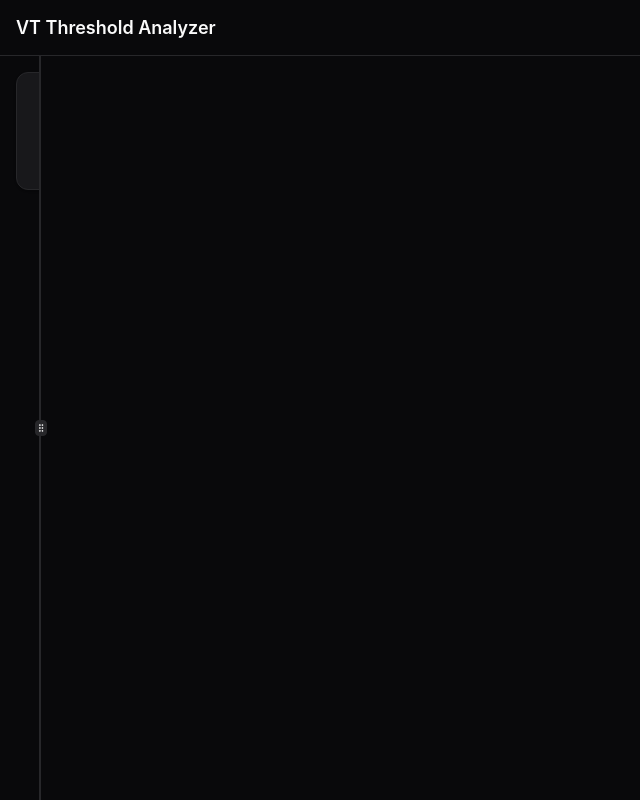
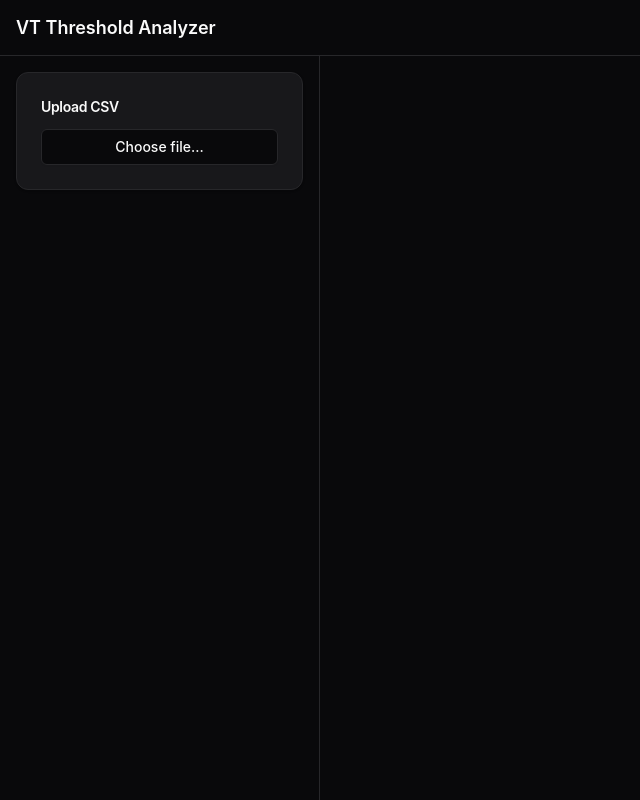
Before and after one commit to findingeq/Analyzer-App, a React (Vite) app in the folder web/: page / in a window 1280 px wide. Shown: the whole page, without its empty margins (0-640 px from the left). Built offline with nearby package versions, Linux system fonts and the light colour scheme.

Commit message:
Simplify DashboardShell layout for debugging
Remove resizable panels temporarily to debug empty UI issue.
Use fixed-width sidebar layout to isolate rendering problem.

```diff
--- a/web/src/components/layout/DashboardShell.tsx
+++ b/web/src/components/layout/DashboardShell.tsx
@@ -4,12 +4,6 @@
  */
 
 import type { ReactNode } from "react";
-import {
-  ResizablePanelGroup,
-  ResizablePanel,
-  ResizableHandle,
-} from "@/components/ui/resizable";
-import { ScrollArea } from "@/components/ui/scroll-area";
 
 interface DashboardShellProps {
   sidebar: ReactNode;
@@ -32,34 +26,20 @@ export function DashboardShell({ sidebar, chart, footer }: DashboardShellProps)
         </div>
       </header>
 
-      {/* Main Content */}
-      <div className="flex-1 overflow-hidden">
-        <ResizablePanelGroup orientation="horizontal" className="h-full">
-          {/* Sidebar Panel */}
-          <ResizablePanel
-            defaultSize={25}
-            minSize={15}
-            maxSize={40}
-            className="border-r border-border"
-          >
-            <ScrollArea className="h-full">
-              <div className="p-4">{sidebar}</div>
-            </ScrollArea>
-          </ResizablePanel>
+      {/* Main Content - Simplified layout for debugging */}
+      <div className="flex flex-1 overflow-hidden">
+        {/* Sidebar */}
+        <div className="w-80 border-r border-border overflow-y-auto p-4">
+          {sidebar}
+        </div>
 
-          {/* Resize Handle */}
-          <ResizableHandle withHandle />
-
-          {/* Chart Panel */}
-          <ResizablePanel defaultSize={75} minSize={50}>
-            <div className="flex h-full flex-col">
-              <div className="flex-1 overflow-hidden">{chart}</div>
-              {footer && (
-                <div className="border-t border-border">{footer}</div>
-              )}
-            </div>
-          </ResizablePanel>
-        </ResizablePanelGroup>
+        {/* Chart */}
+        <div className="flex-1 flex flex-col">
+          <div className="flex-1 overflow-hidden">{chart}</div>
+          {footer && (
+            <div className="border-t border-border">{footer}</div>
+          )}
+        </div>
       </div>
     </div>
   );
```
